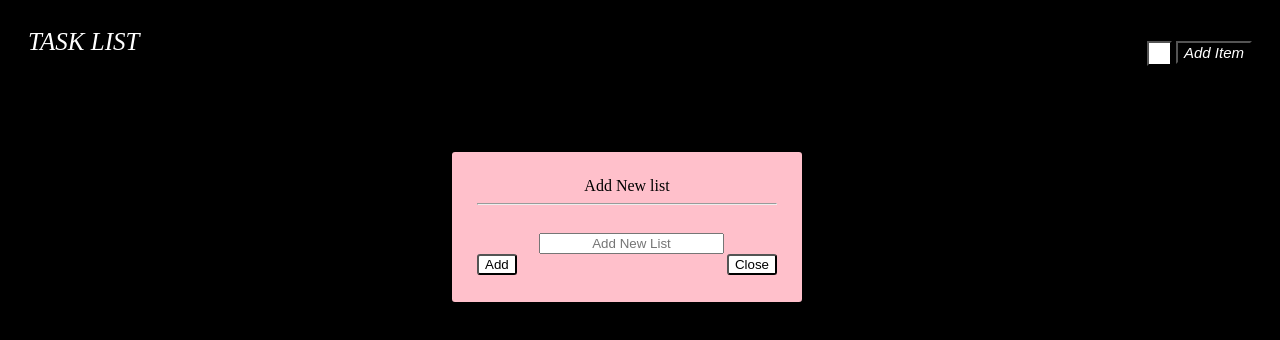
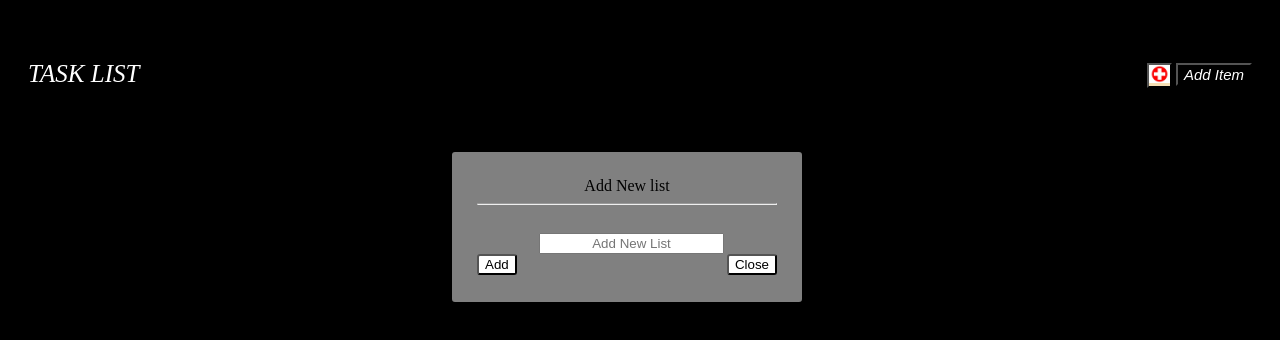
Before and after one commit to Nayanpotdar/Todo-App-JS, a plain HTML site: page index.html in a window 1280 px wide. Both pictures are taken after a click on the button 1159 px from the left and 53 px from the top of the page. Drawn offline with Linux system fonts and the light colour scheme.

Commit message:
Update index.css

```diff
--- a/index.css
+++ b/index.css
@@ -1,5 +1,6 @@
 body {
     background-color: black;
+    margin-top: 30px;
 }
 
 a {
@@ -13,7 +14,7 @@ a {
     font-style: italic;
     position: relative;
     left: 20px;
-    top: 20px;
+    top: 30px;
     display: flex;
     flex-wrap: wrap;
 }
@@ -23,7 +24,7 @@ a {
 }
 
 #addtask-plus {
-    background-image: url(./plus\ button.jpeg);
+    background-image: url(./add.jpeg.jpg);
     background-size: contain;
     position: relative;
     top: 5px;
@@ -31,7 +32,7 @@ a {
     height: 25px;
     width: 25px;
     background-repeat: no-repeat;
-    background-color: white;
+    background-color: wheat;
 }
 
 #addtask {
@@ -55,7 +56,7 @@ a {
 #add-new-list-border,
 #add-new-item-border {
     border: 2px solid black;
-    background-color: pink;
+    background-color: grey;
     height: 100px;
     width: 300px;
     border-radius: 5px;
@@ -120,7 +121,7 @@ a {
 }
 
 .delete-item-content {
-    background-image: url(./remove.jpeg);
+    background-image: url(./remove.jpeg.jpg);
     background-repeat: no-repeat;
     background-size: contain;
     height: 20px;
@@ -130,7 +131,7 @@ a {
 }
 
 .add-item-content {
-    background-image: url(./add.jpeg);
+    background-image: url(./add.jpeg.jpg);
     background-repeat: no-repeat;
     background-size: contain;
     height: 20px;
@@ -178,6 +179,6 @@ a {
     }
     .card {
         position: relative;
-        left: 70px;
+        left: 30px;
     }
 }
```
